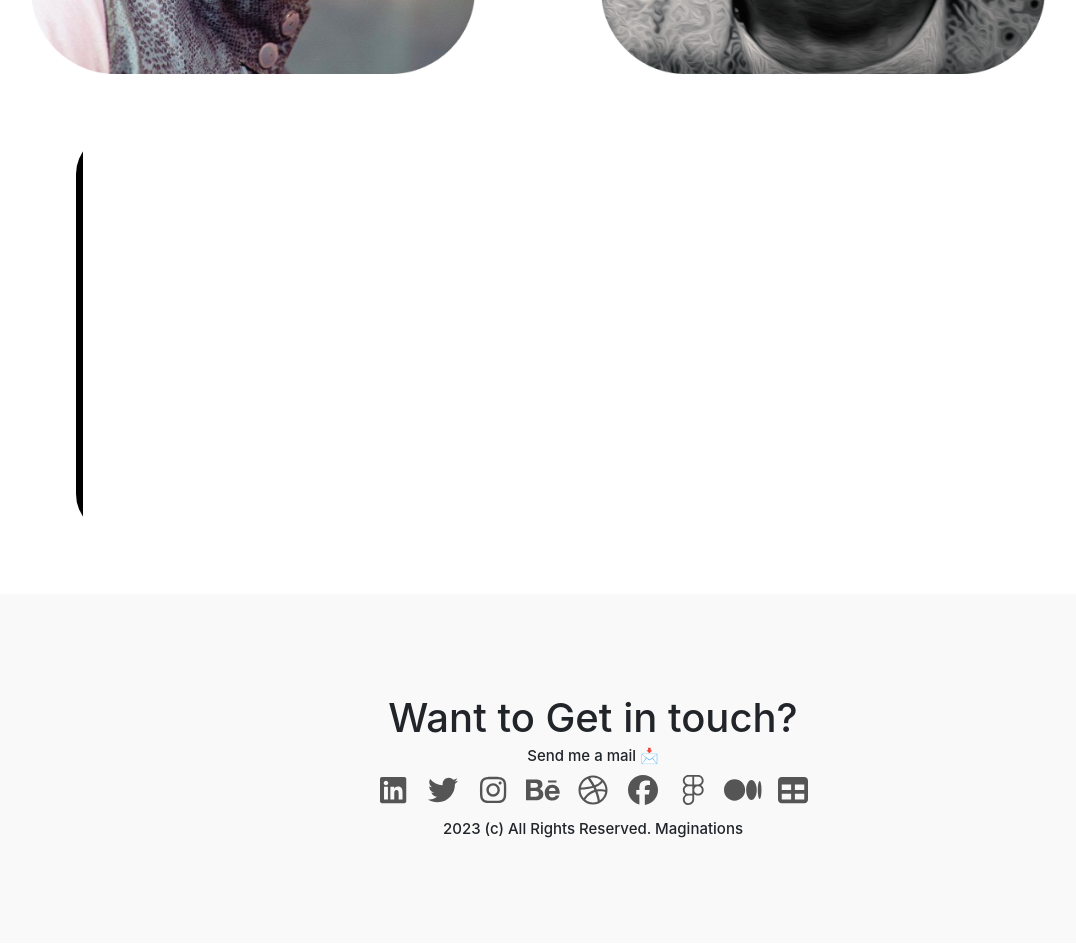
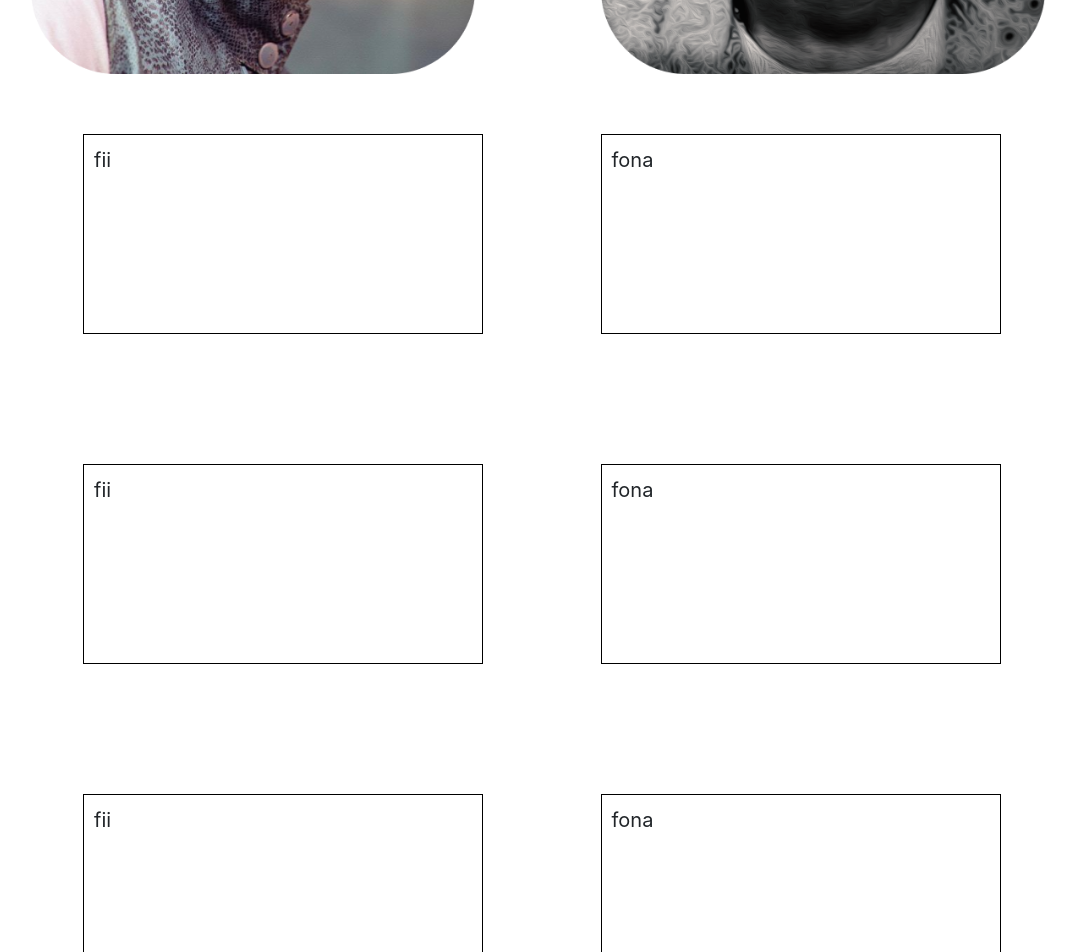
Before and after one commit to maryfiona/jeremiah-portfolio, a React (Create React App) app: page / in a window 1280 px wide. Shown: the part 1200-2152 px from the top of the page, without its empty margins (47-1123 px from the left). Built offline with nearby package versions, Linux system fonts and the light colour scheme.

Commit message:
section1

```diff
--- a/src/sections/Section1.css
+++ b/src/sections/Section1.css
@@ -1,15 +1,16 @@
-.bo{
-    height: 10em;
-    border: 10em , solid;
-    color: white;
 
-
-}
 .pa{
     padding: 3em;
 }
-.paa{
-    background-color: black;
-    border-radius: 2em;
+
+.box {
+    border: 1px solid black;
+    padding: 10px;
+    margin-bottom: 10px;
+    height: 10em;
     width: 20em;
-}
+  }
+
+  .box p {
+    margin: 0;
+  }
--- a/src/sections/Section1.js
+++ b/src/sections/Section1.js
@@ -7,18 +7,18 @@ const Section1 = () => {
         <React.Fragment>
             <div className="container pa">
                 <div className="row">
-                    <div className="col-md-6 paa">
-                        <section className="bo">
+                    <div className="col-md-6">
+                        <div className="box">
+                            <p>fii</p>
 
-
-                        </section>
+                        </div>
 
                     </div>
-                    <div className="col-md-6 ">
+                    <div className="col-md-6">
+                        <div className="box">
+                            <p>fona</p>
 
-
-
-
+                        </div>
 
                     </div>
 
@@ -26,8 +26,48 @@ const Section1 = () => {
                 </div>
 
             </div>
+            <div className="container pa">
+                <div className="row">
+                    <div className="col-md-6">
+                        <div className="box">
+                            <p>fii</p>
+
+                        </div>
+
+                    </div>
+                    <div className="col-md-6">
+                        <div className="box">
+                            <p>fona</p>
+
+                        </div>
+
+                    </div>
 
 
+                </div>
+
+            </div>
+            <div className="container pa">
+                <div className="row">
+                    <div className="col-md-6">
+                        <div className="box">
+                            <p>fii</p>
+
+                        </div>
+
+                    </div>
+                    <div className="col-md-6">
+                        <div className="box">
+                            <p>fona</p>
+
+                        </div>
+
+                    </div>
+
+
+                </div>
+
+            </div>
         </React.Fragment>
     )
 
```
